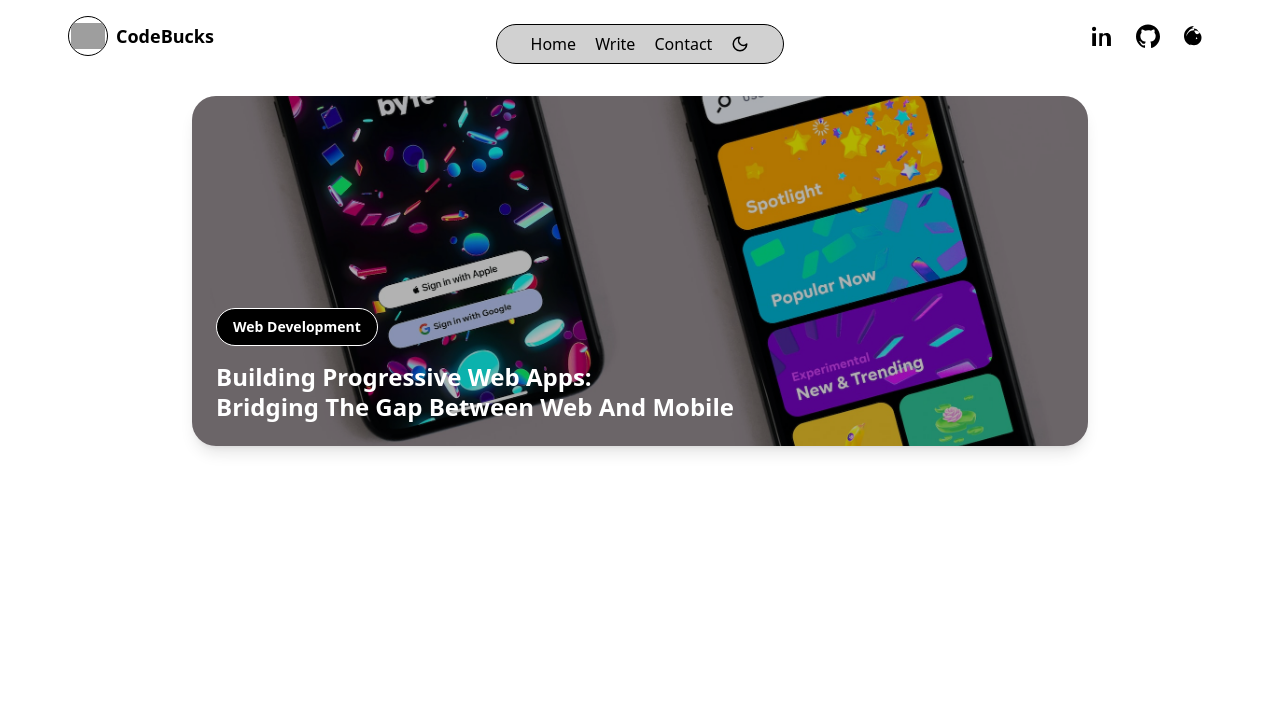
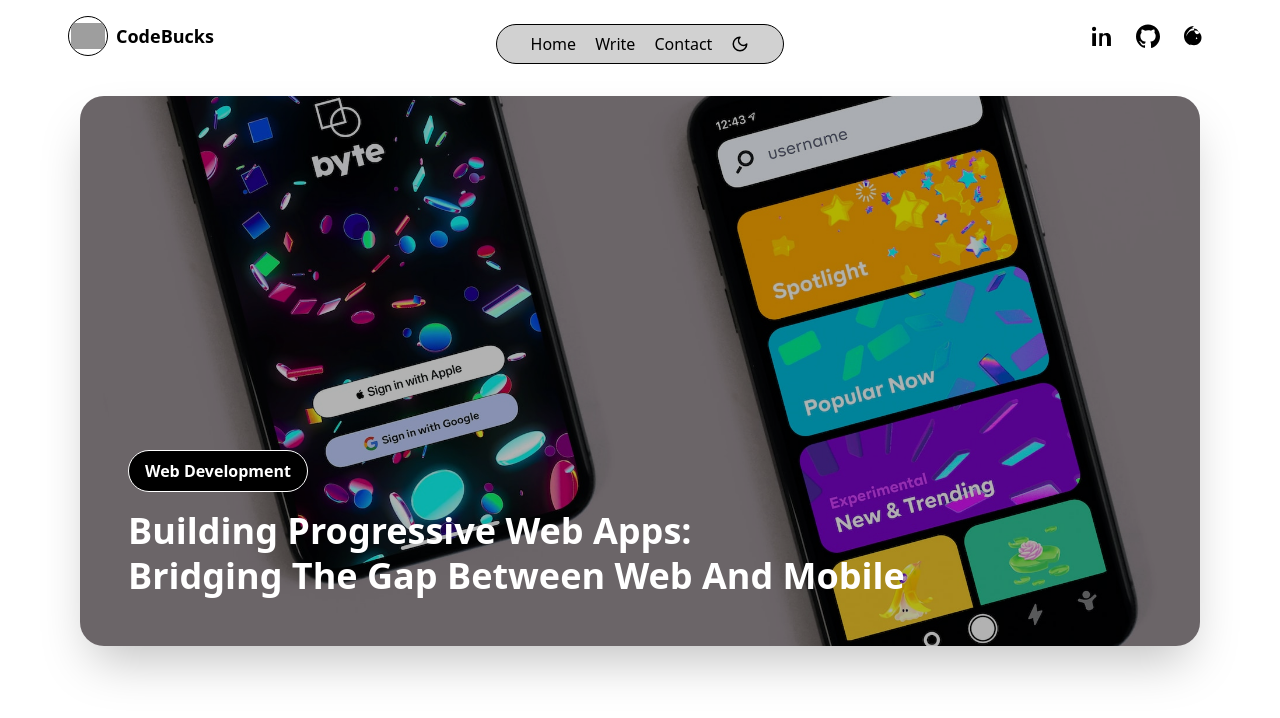
Before and after one commit to immbibek/blogWeb, a React (Vite) app in the folder frontend/: page / in a window 1280 px wide. Shown: the top 718 px of the page. Built offline with nearby package versions, Linux system fonts and the light colour scheme; grey boxes are pictures that could not be loaded.

Commit message:
fixing Desktop view for Hero component

```diff
--- a/frontend/src/App.jsx
+++ b/frontend/src/App.jsx
@@ -2,13 +2,15 @@
 import React from "react";
 import { BrowserRouter as Router, Routes, Route } from "react-router-dom";
 import Navbar from "./components/Navbar";
-import Hero from "./components/Hero";
+import Home from "./pages/Home";
 const App = () => {
   return (
     <Router>
       <div>
         <Navbar />
-        <Hero></Hero>
+        <Routes>
+          <Route path="/" element={<Home />} />
+        </Routes>
       </div>
     </Router>
   );
--- a/frontend/src/components/Hero.jsx
+++ b/frontend/src/components/Hero.jsx
@@ -1,30 +1,30 @@
 import React from "react";
-import { Link } from "react-router-dom"; // or "next/link" if you're using Next.js
+import { Link } from "react-router-dom";
 
 const Hero = () => {
   return (
-    <section className="w-full px-4 mt-6 ">
-      <div className="max-w-4xl mx-auto relative rounded-3xl overflow-hidden shadow-lg">
+    <section className="w-full px-4 mt-6 lg:px-8 xl:px-20">
+      <div className="max-w-7xl mx-auto relative rounded-3xl overflow-hidden shadow-2xl lg:h-[550px]">
         {/* Background Image */}
         <img
           src="/banner.jpg"
           alt="Banner"
-          className="w-full h-[350px] object-cover"
+          className="w-full h-[350px] object-cover lg:h-[550px]"
         />
 
         {/* Overlay content */}
-        <div className="absolute inset-0 bg-black/30 flex flex-col justify-end p-6">
+        <div className="absolute inset-0 bg-black/30 flex flex-col justify-end p-6 md:p-10 lg:p-12">
           {/* Tag as link */}
           <Link
             to="/wevdev"
-            className="inline-block bg-black text-white font-semibold text-sm px-4 py-2 rounded-full mb-4 w-fit border border-white hover:bg-gray-200 hover:text-black transition-colors"
+            className="inline-block bg-black text-white font-semibold text-sm md:text-base px-4 py-2 rounded-full mb-4 w-fit border border-white hover:bg-gray-200 hover:text-black transition-colors"
           >
             Web Development
           </Link>
 
           {/* Title as link */}
           <Link to="/wevdev">
-            <h1 className="text-white text-xl md:text-2xl font-bold leading-tight hover:underline hover:decoration-red-500 hover:decoration-2 transition-all">
+            <h1 className="text-white text-xl md:text-3xl lg:text-4xl font-bold leading-tight hover:underline hover:decoration-red-500 hover:decoration-2 transition-all">
               Building Progressive Web Apps: <br />
               Bridging The Gap Between Web And Mobile
             </h1>
--- /dev/null
+++ b/frontend/src/pages/Home.jsx
@@ -0,0 +1,11 @@
+import React from "react";
+import Hero from "../components/Hero";
+const Home = () => {
+  return (
+    <>
+      <Hero />
+    </>
+  );
+};
+
+export default Home;
```
Also changed, not shown: frontend/src/components/Featured.jsx (added).
